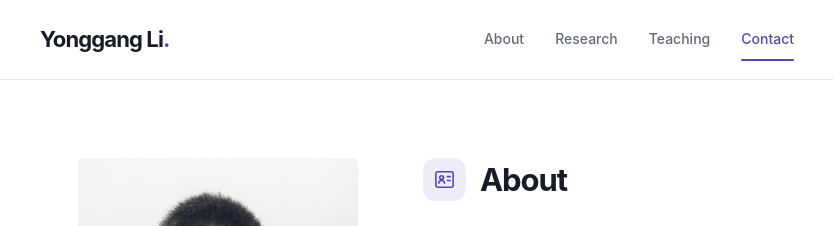
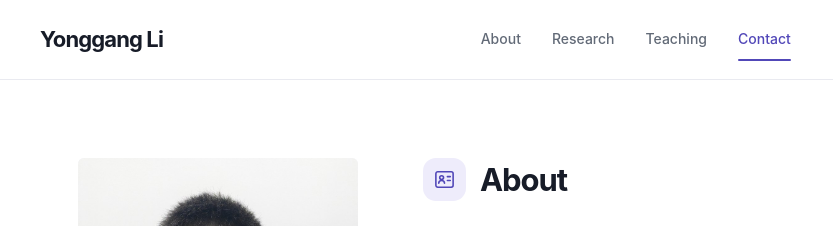
Before and after one commit to yonggang19/Yongganglinus.github.io, a plain HTML site: page index.html in a window 1280 px wide. Shown: the top 226 px of the page, 14-847 px from the left. Drawn offline with Linux system fonts and the light colour scheme.

Commit message:
Update index.html

```diff
--- a/index.html
+++ b/index.html
@@ -30,7 +30,7 @@
 
   <header class="site-header">
     <div class="header-inner">
-      <a class="brand" href="#about">Yonggang Li<span class="brand-dot">.</span></a>
+      <a class="brand" href="#about">Yonggang Li</a>
       <nav aria-label="Main navigation">
         <a href="#about" aria-current="location">About</a>
         <a href="#research">Research</a>
```
